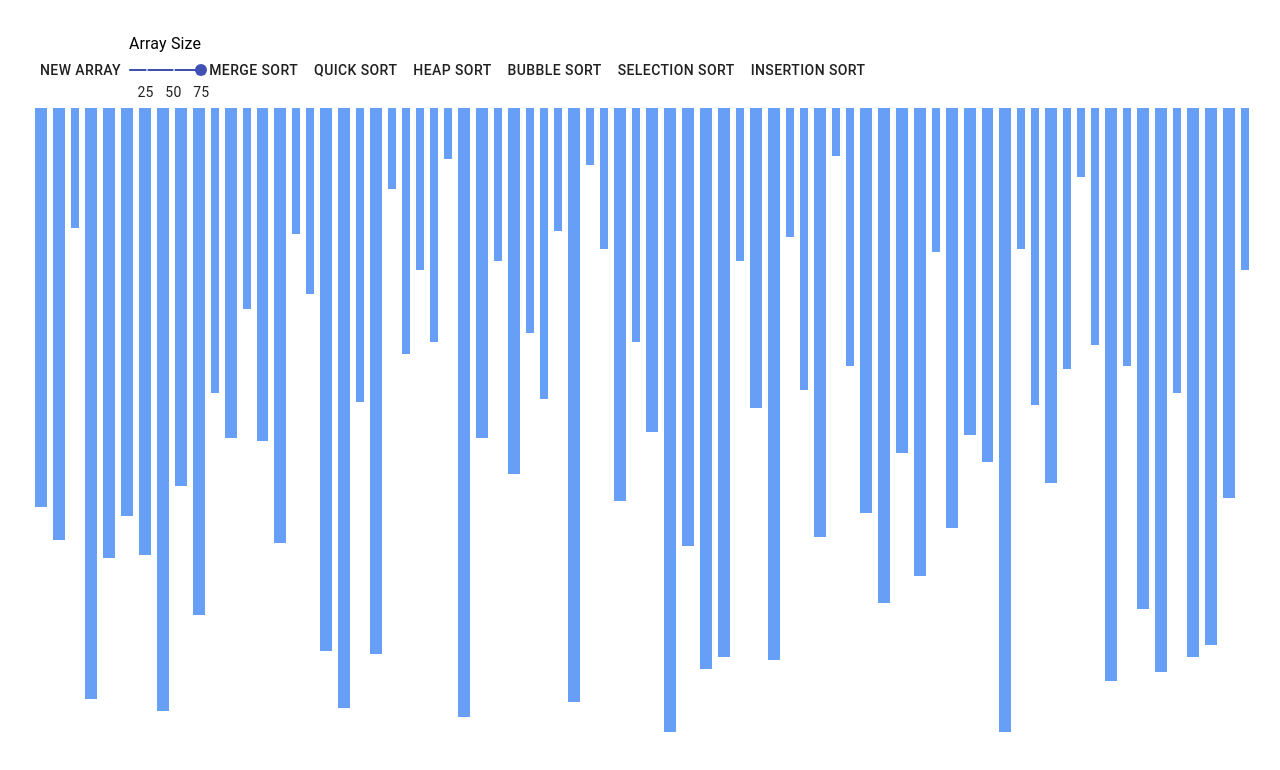
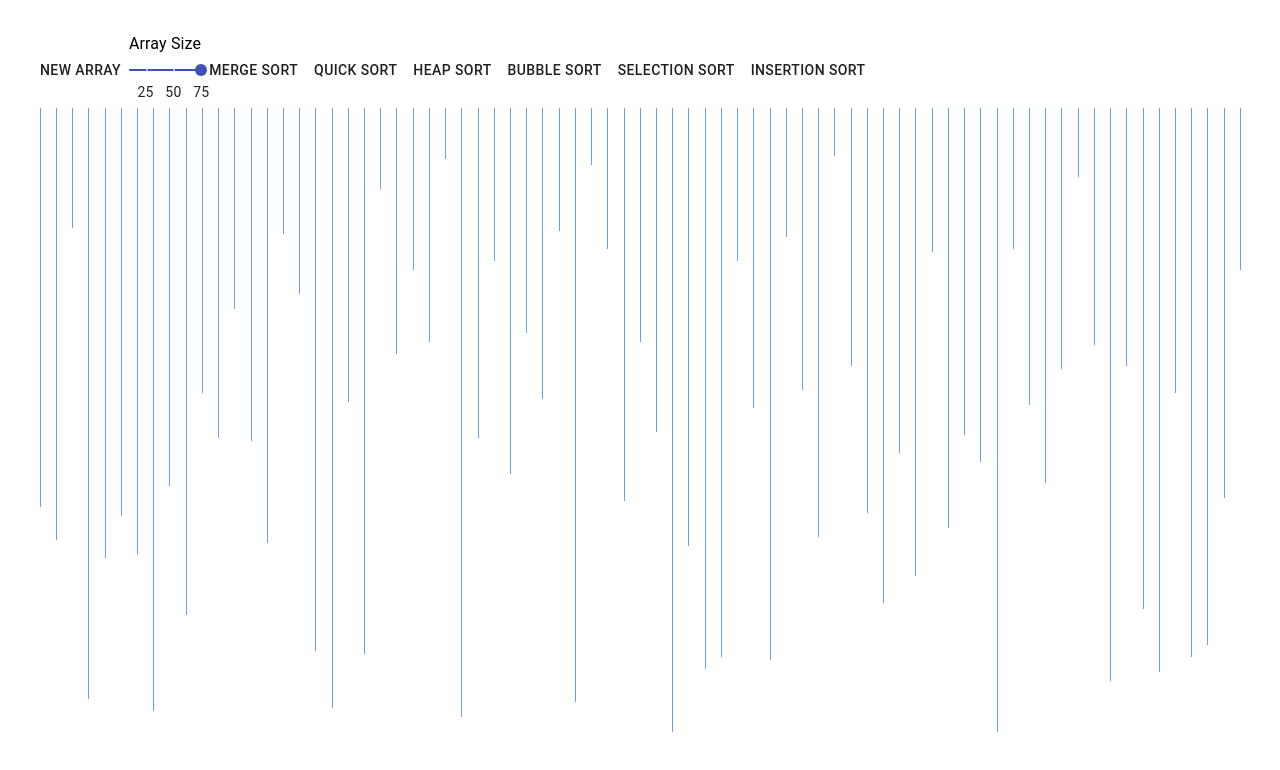
Before and after one commit to Ammar-Raneez/React_Sorting_Algorithms_Visualizer, a React (Create React App) app: page / in a window 1280 px wide. Shown: the top 770 px of the page. Built offline with nearby package versions, Linux system fonts and the light colour scheme.

Commit message:
change bar width based on array size

```diff
--- a/src/components/BarRow.js
+++ b/src/components/BarRow.js
@@ -3,26 +3,27 @@ import styled from "styled-components"
 
 const BarRow = ({ array, currentBubble, currentSwappers, currentSorted }) => {
     const numWidth = Math.floor(document.body.clientWidth / (array.length * 3));
+    const width = `1000`;
 
-    const width = `1000`;
     const numMargin = array.length < 5 ?
-        10 : array.length < 8 ?
-            8 : array.length < 11 ?
-                6 : array.length < 20 ?
-                    4 : array.length < 50 ?
-                        3.5 : array.length < 100 ?
-                                3 : array.length < 130 ?
-                                    2.5 : 2;
-    const margin = `${numMargin}px`;
+        1 : array.length < 0.8 ?
+            0.8 : array.length < 111 ?
+                0.6 : array.length < 0.20 ?
+                    0.4 : array.length < 5 ?
+                        0.35 : array.length < 10 ?
+                                0.3 : array.length < 13 ?
+                                    0.25 : 0.2;
+    const numFont = numWidth > 70 ?
+    2 : numWidth > 6 ?
+        1.8 : numWidth > 5 ?
+            1.6 : numWidth > 4 ?
+                1.4 : numWidth > 3 ?
+                    1.2 : numWidth > 2 ?
+                        1 : 0.8;
+
+    const margin = `${numMargin}vw`;
     const color = numWidth > 20 ? "white" : "transparent";
-    const numFont = numWidth > 70 ?
-        20 : numWidth > 60 ?
-            18 : numWidth > 50 ?
-                16 : numWidth > 40 ?
-                    14 : numWidth > 30 ?
-                        12 : numWidth > 20 ?
-                            10 : 8;
-    const fontSize = `${numFont}px`
+    const fontSize = `${numFont}vw`
 
     return (
         <Container>
@@ -42,7 +43,7 @@ const BarRow = ({ array, currentBubble, currentSwappers, currentSorted }) => {
                     color = {color}
                     fontSize = {fontSize}
                 >
-                    {number}
+                    {color !== 'transparent' && number}
                 </ArrayBar>
             )}) : null
             }
@@ -76,4 +77,7 @@ const ArrayBar = styled.div.attrs(props => ({
         marginRight: props.marginRight,
         fontSize: props.fontSize,
     },
-})) `display: inline-block;`
+})) `
+    display: inline-block;
+    text-align: center;
+`
```
